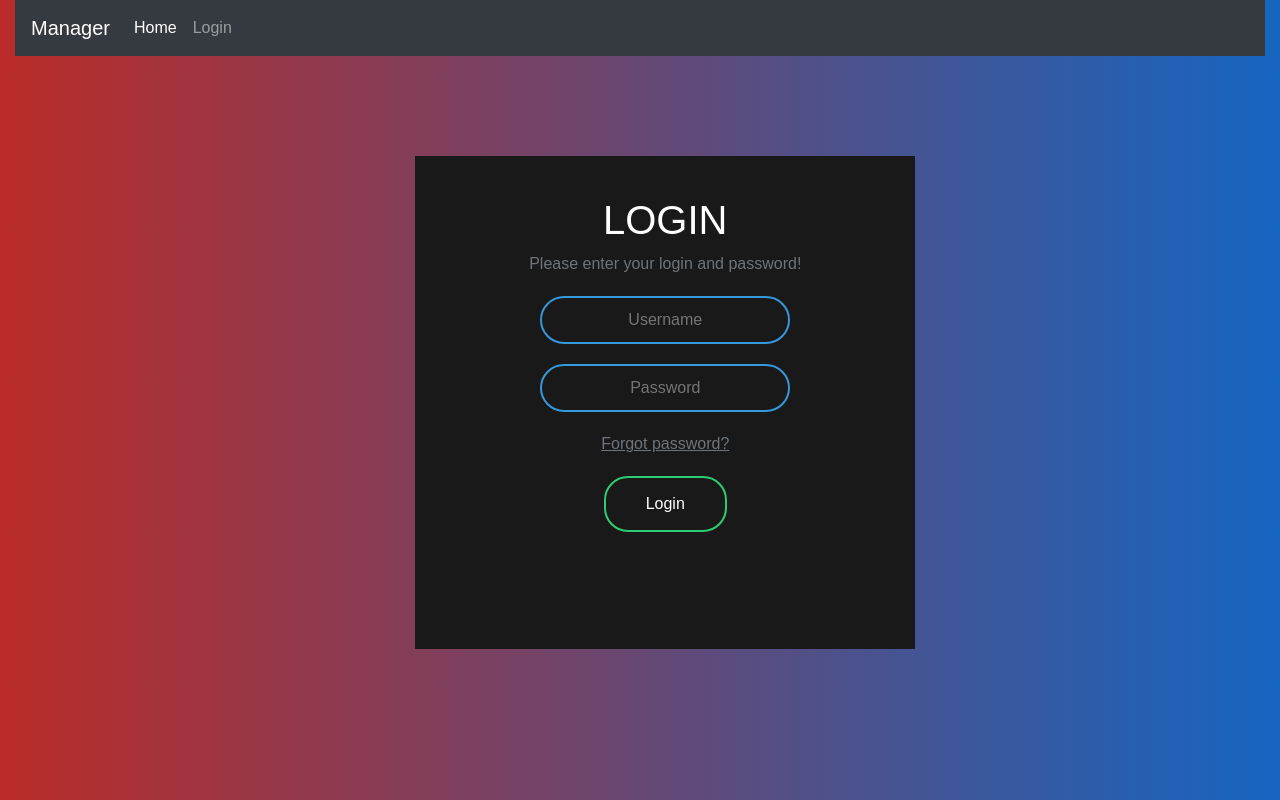
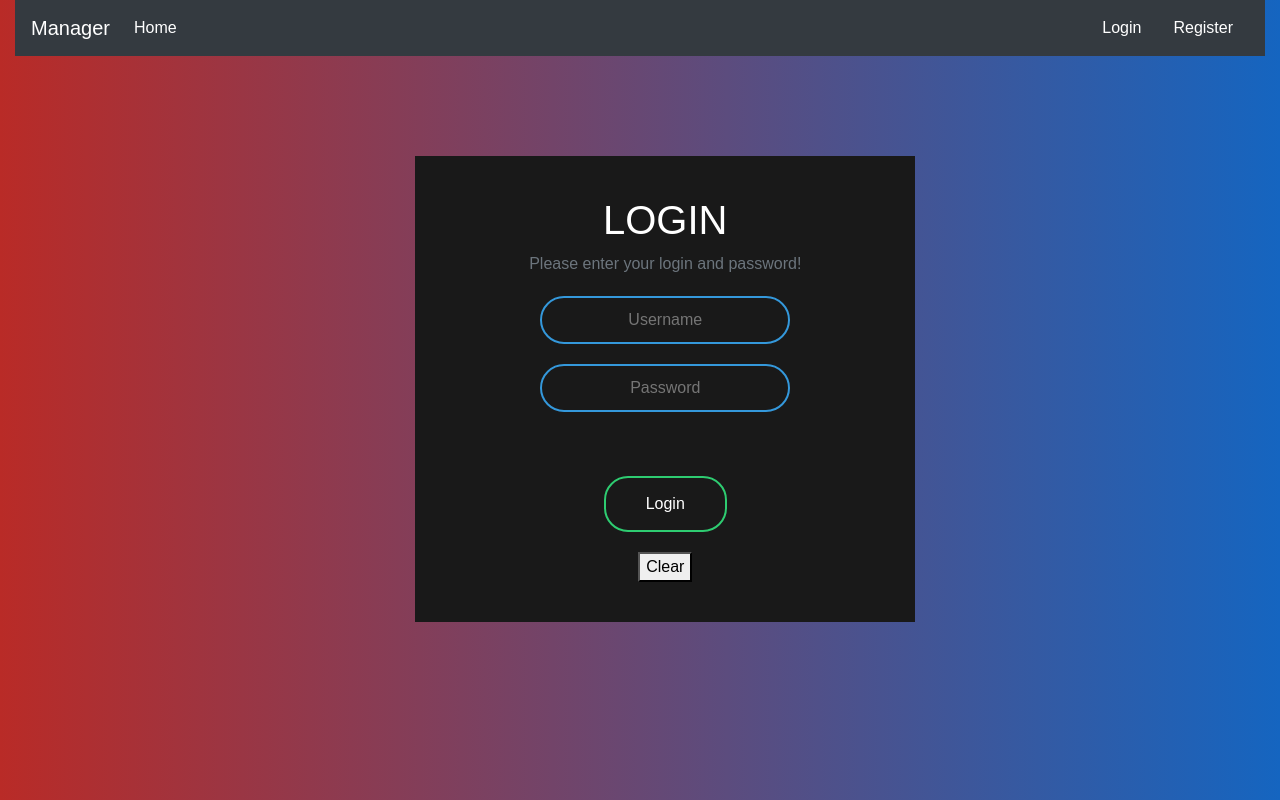
Before and after one commit to phromaupson/User-Manager-Client, a React (Create React App) app: page /login in a window 1280 px wide. Built offline with nearby package versions, Linux system fonts and the light colour scheme.

Commit message:
Add Register page and UseState in Login page

```diff
--- a/src/App.js
+++ b/src/App.js
@@ -3,6 +3,7 @@ import { BrowserRouter as Router, Switch, Route } from "react-router-dom";
 
 import HomePage from "./page/HomePage";
 import Login from "./page/Login";
+import Register from "./page/Register";
 
 function App() {
   return (
@@ -15,6 +16,9 @@ function App() {
           <Route exact path="/login">
             <Login />
           </Route>
+          <Route exact path="/register">
+            <Register />
+          </Route>
         </Switch>
       </div>
     </Router>
--- a/src/components/Navbar.js
+++ b/src/components/Navbar.js
@@ -29,12 +29,17 @@ const Navbar = () => {
               Home <span class="sr-only">(current)</span>
             </a> */}
           </li>
-          <li class="nav-item">
-            <Link to="/login" class="nav-link">
-              Login
-            </Link>
-          </li>
         </ul>
+        <div class="nav-item">
+          <Link to="/login" class="nav-link" style={{ color: "white" }}>
+            Login
+          </Link>
+        </div>
+        <div class="nav-item">
+          <Link to="/register" class="nav-link" style={{ color: "white" }}>
+            Register
+          </Link>
+        </div>
       </div>
     </nav>
   );
--- a/src/page/Login.js
+++ b/src/page/Login.js
@@ -1,47 +1,64 @@
-import React from "react";
+import React, { useState } from "react";
 import "../style/style.css";
 import Navbar from "../components/Navbar";
 
 const Login = () => {
+  const [username, setUsername] = useState("");
+  const [password, setPassword] = useState("");
+
+  const [show, setShow] = useState(false);
+
+  const handleLogin = (e) => {
+    e.preventDefault();
+    setShow(true);
+  };
+
+  const handleClear = () => {
+    setUsername("");
+    setPassword("");
+    setShow(false);
+  };
+
   return (
     <div class="container-fluid">
       <Navbar />
       <div class="row ml-5">
         <div class=" ml-5 col-md-6">
           <div class="card">
-            <form onsubmit="event.preventDefault()" class="box">
+            <form onSubmit={handleLogin} class="box">
               <h1>Login</h1>
               <p class="text-muted">
                 {" "}
                 Please enter your login and password!
               </p>{" "}
-              <input type="text" name="" placeholder="Username" />{" "}
-              <input type="password" name="" placeholder="Password" />{" "}
-              <a class="forgot text-muted" href="#">
-                Forgot password?
-              </a>{" "}
-              <input type="submit" name="" value="Login" href="#" />
-              <div class="col-md-12">
-                <ul class="social-network social-circle">
-                  <li>
-                    <a href="#" class="icoFacebook" title="Facebook">
-                      <i class="fab fa-facebook-f"></i>
-                    </a>
-                  </li>
-                  <li>
-                    <a href="#" class="icoTwitter" title="Twitter">
-                      <i class="fab fa-twitter"></i>
-                    </a>
-                  </li>
-                  <li>
-                    <a href="#" class="icoGoogle" title="Google +">
-                      <i class="fab fa-google-plus"></i>
-                    </a>
-                  </li>
-                </ul>
-              </div>
+              <input
+                type="text"
+                name=""
+                placeholder="Username"
+                value={username}
+                onChange={(e) => {
+                  setUsername(e.target.value);
+                }}
+              />{" "}
+              <input
+                type="password"
+                name=""
+                placeholder="Password"
+                value={password}
+                onChange={(e) => {
+                  setPassword(e.target.value);
+                }}
+              />{" "}
+              <br />
+              <input type="submit" name="" value="Login" />
+              <button onClick={handleClear}>Clear</button>
             </form>
           </div>
+          {show && (
+            <p>
+              {username} : {password}
+            </p>
+          )}
         </div>
       </div>
     </div>
--- /dev/null
+++ b/src/page/Register.js
@@ -0,0 +1,27 @@
+import React from "react";
+import "../style/style.css";
+import Navbar from "../components/Navbar";
+
+const Register = () => {
+  return (
+    <div class="container-fluid">
+      <Navbar />
+      <div class="row ml-5">
+        <div class=" ml-5 col-md-6">
+          <div class="card">
+            <form onsubmit="event.preventDefault()" class="box">
+              <h1>Register</h1>
+              <br />
+              <input type="text" name="" placeholder="Username" />{" "}
+              <input type="password" name="" placeholder="Password" />{" "}
+              <input type="password" name="" placeholder="Re-Password" />{" "}
+              <input type="submit" name="" value="Register" />
+            </form>
+          </div>
+        </div>
+      </div>
+    </div>
+  );
+};
+
+export default Register;
```
